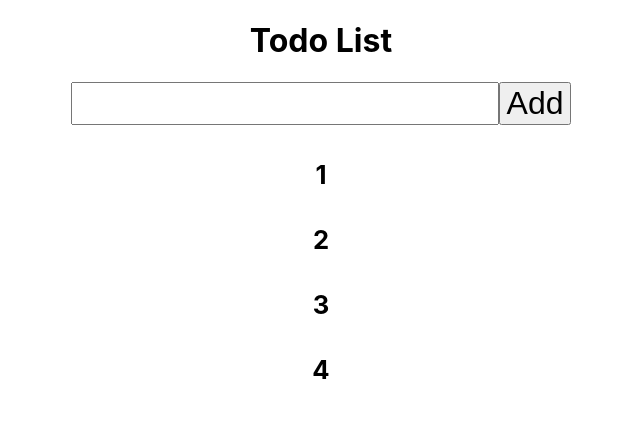
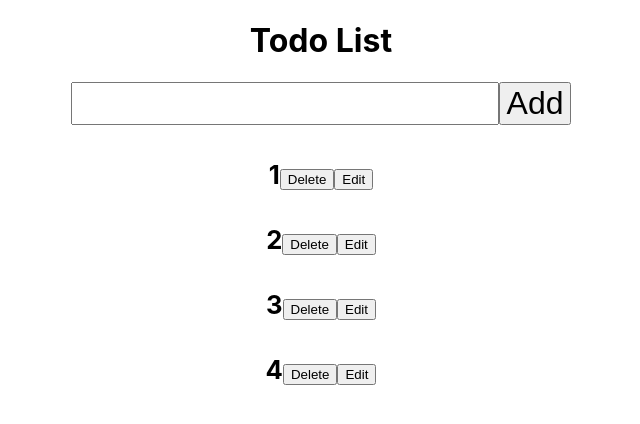
Before and after one commit to raymond-le-goldenowl/reactjs-cra-template, a React (Create React App) app: page / in a window 1280 px wide. Shown: the top 424 px of the page, without its empty margins (319-959 px from the left). Built offline with nearby package versions, Linux system fonts and the light colour scheme.

Commit message:
Add delete, edit actions

```diff
--- a/src/ClassComponents/Todo.jsx
+++ b/src/ClassComponents/Todo.jsx
@@ -4,7 +4,11 @@ export default class Todo extends Component {
   render() {
     return (
       <div>
-        <h4 style={{ fontSize: '1.6rem' }}>{this.props.todo}</h4>
+        <h4 style={{ fontSize: '1.6rem' }}>
+          {this.props.todo}
+          <button>Delete</button>
+          <button>Edit</button>
+        </h4>
       </div>
     )
   }
```
